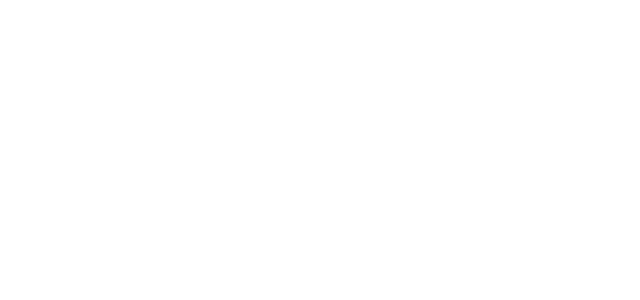
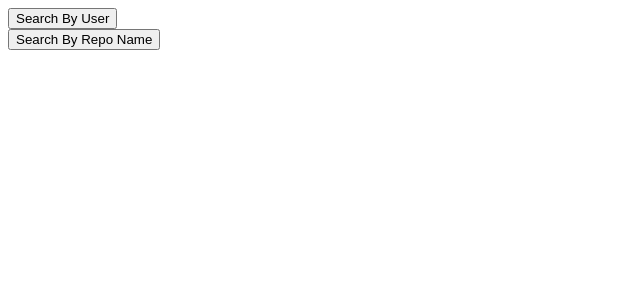
Before and after one commit to git-ahi/github-search, an Angular app: page / in a window 1280 px wide. Shown: the top 300 px of the page, without its empty margins (0-640 px from the left). Built offline with nearby package versions, Linux system fonts and the light colour scheme.

Commit message:
added navigation functionality

```diff
--- a/src/app/app.component.html
+++ b/src/app/app.component.html
@@ -1 +1,2 @@
+<app-navigation></app-navigation>
 <router-outlet></router-outlet>
--- a/src/app/navigation/navigation.component.html
+++ b/src/app/navigation/navigation.component.html
@@ -1 +1,4 @@
-<p>navigation works!</p>
+<nav>
+    <a routerLink="users" routerLinkActive="active"><button>Search By User</button></a> <br>
+    <a routerLink="/repos" routerLinkActive="active"><button>Search By Repo Name</button></a>
+</nav>
```
